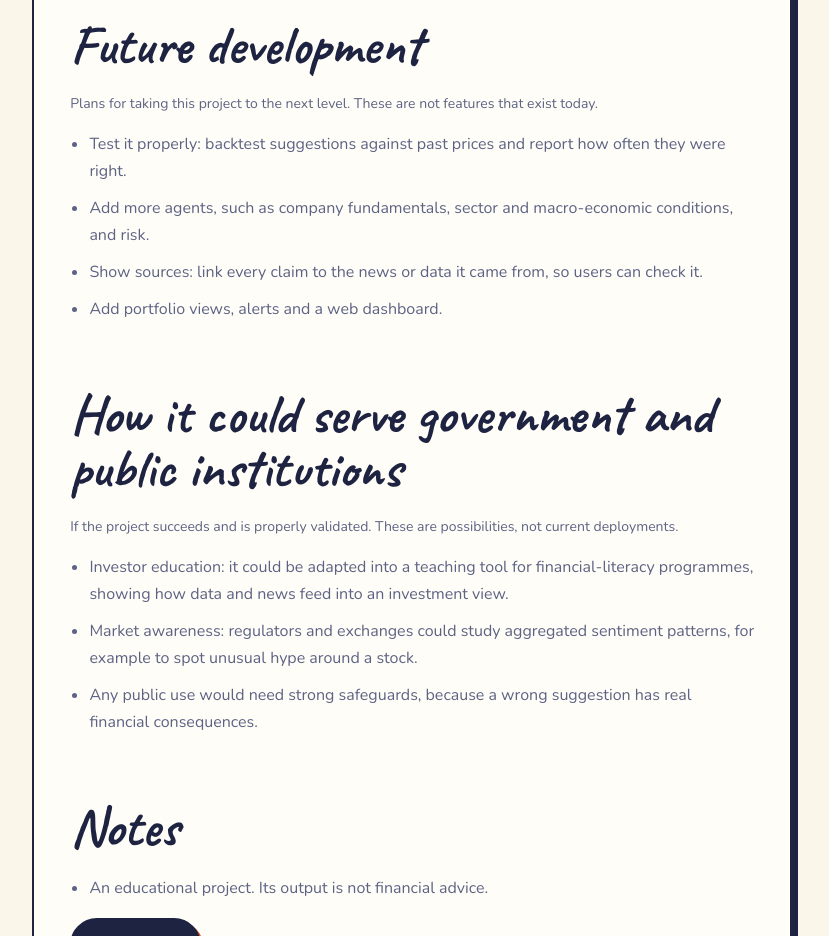
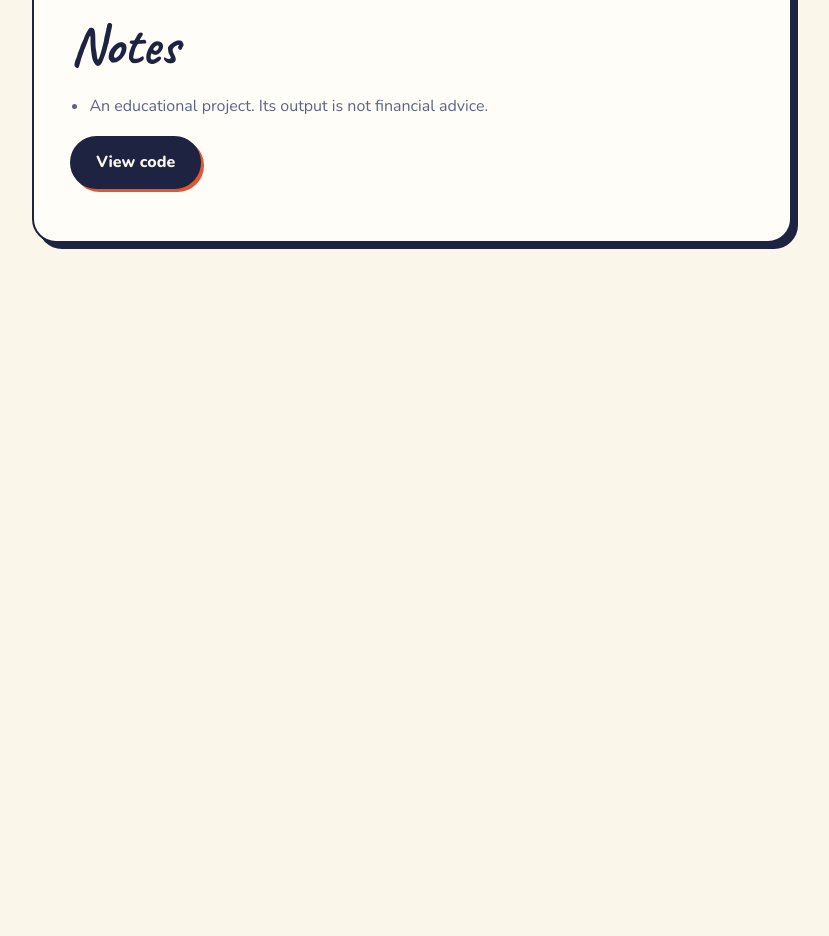
Before and after one commit to Shravaniroyal/shravani-portfolio, a React (Vite) app in the folder client/: page /projects/ai-stock-intelligence in a window 1280 px wide. Shown: the part 1600-2536 px from the top of the page, without its empty margins (19-848 px from the left). After the commit the page ends 1907 px from the top, so only its background shows below. Built offline with nearby package versions, Linux system fonts and the light colour scheme; no server answers.

Commit message:
Future and public-benefit sections only for TruthLens and BrainGuard

```diff
--- a/client/src/data/projects.js
+++ b/client/src/data/projects.js
@@ -100,17 +100,6 @@ export const PROJECTS = [
         { label: "Published", value: "JETIR, Vol. 11, Issue 12, 2024" },
         { label: "Evaluation", value: "PSNR (quality) and BER (robustness)" },
       ],
-      future: [
-        "Train and test on larger public fingerprint and iris datasets, and report the accuracy and error rates in full.",
-        "Make it faster: the report notes computational overhead, so optimise the encryption and the CNN for low-power devices.",
-        "Move storage to a protected cloud database with proper key management, and test the system against deliberate attacks.",
-        "Add more biometric traits, such as face, and offer a mobile app for enrolment and verification.",
-      ],
-      government: [
-        "Protecting stored biometric templates: identity and e-governance systems keep large biometric databases, and a scheme that does not alter the stored image and encrypts the identifier could make leaks less harmful.",
-        "Possible uses: secure authentication for citizen-service portals, protecting biometric records held by public offices, and tamper checks on identity images shared between departments.",
-        "Anything used for national identity would need independent security testing and certification first.",
-      ],
       notes: [
         "Reported outcome: unique master shares per image and resilience against common image-processing attacks.",
         "Limitations noted in the report: computational overhead, dependence on input image quality, and scalability for large user volumes.",
@@ -149,18 +138,6 @@ export const PROJECTS = [
         { label: "Logistic Regression", value: "84.0%" },
         { label: "KNN", value: "82.7%" },
         { label: "SVM", value: "79.3%" },
-      ],
-      future: [
-        "Forecast over time: add time-series models, such as LSTM or gradient boosting on lagged traffic counts, to predict congestion days or weeks ahead.",
-        "Live data: connect to regularly updated orbital feeds so predictions refresh as new satellites launch.",
-        "Visualisation: heatmaps and 3D orbit views that show which altitude bands are filling up.",
-        "Alerts: warn operators when a region is predicted to become crowded, before conjunction warnings appear.",
-      ],
-      government: [
-        "Space situational awareness: national space agencies could use density forecasts to plan launch windows and choose safer orbital slots.",
-        "Policy support: regulators could use data-backed congestion trends when setting rules on satellite deployment and end-of-life disposal.",
-        "Possible users: space agencies, defence and civil planners, and satellite operators working with government programmes.",
-        "It would need validation on real operational data before anyone relies on it for decisions.",
       ],
       notes: [
         "Completed as part of the AI Data Quality Analyst internship (NCVET-recognised, Skill India), graded A.",
@@ -204,6 +181,7 @@ export const PROJECTS = [
         "Protect patient privacy: explore training that keeps data inside each hospital, such as federated learning, so scans do not have to be sent out.",
         "Clinical approval: seek the regulatory approvals needed for medical software before any clinical use.",
       ],
+      governmentTitle: "How it helps people and public healthcare",
       government: [
         "Screening where specialists are scarce: district hospitals and primary health centres could use it to flag scans for urgent review, with results sent to a remote radiologist.",
         "Public health programmes: it could support national digital health efforts and telemedicine services, helping to prioritise patients and shorten waiting times.",
@@ -246,17 +224,6 @@ export const PROJECTS = [
         { label: "Exchanges", value: "NSE, BSE, NYSE, NASDAQ" },
         { label: "Forecast window", value: "30 days" },
       ],
-      future: [
-        "Test it properly: backtest suggestions against past prices and report how often they were right.",
-        "Add more agents, such as company fundamentals, sector and macro-economic conditions, and risk.",
-        "Show sources: link every claim to the news or data it came from, so users can check it.",
-        "Add portfolio views, alerts and a web dashboard.",
-      ],
-      government: [
-        "Investor education: it could be adapted into a teaching tool for financial-literacy programmes, showing how data and news feed into an investment view.",
-        "Market awareness: regulators and exchanges could study aggregated sentiment patterns, for example to spot unusual hype around a stock.",
-        "Any public use would need strong safeguards, because a wrong suggestion has real financial consequences.",
-      ],
       notes: [
         "An educational project. Its output is not financial advice.",
       ],
--- a/client/src/pages/ProjectDetail.jsx
+++ b/client/src/pages/ProjectDetail.jsx
@@ -72,7 +72,7 @@ export default function ProjectDetail() {
         note="Plans for taking this project to the next level. These are not features that exist today."
       />
       <Section
-        title="How it could serve government and public institutions"
+        title={detail.governmentTitle || "How it could serve government and public institutions"}
         items={detail.government}
         note="If the project succeeds and is properly validated. These are possibilities, not current deployments."
       />
```
